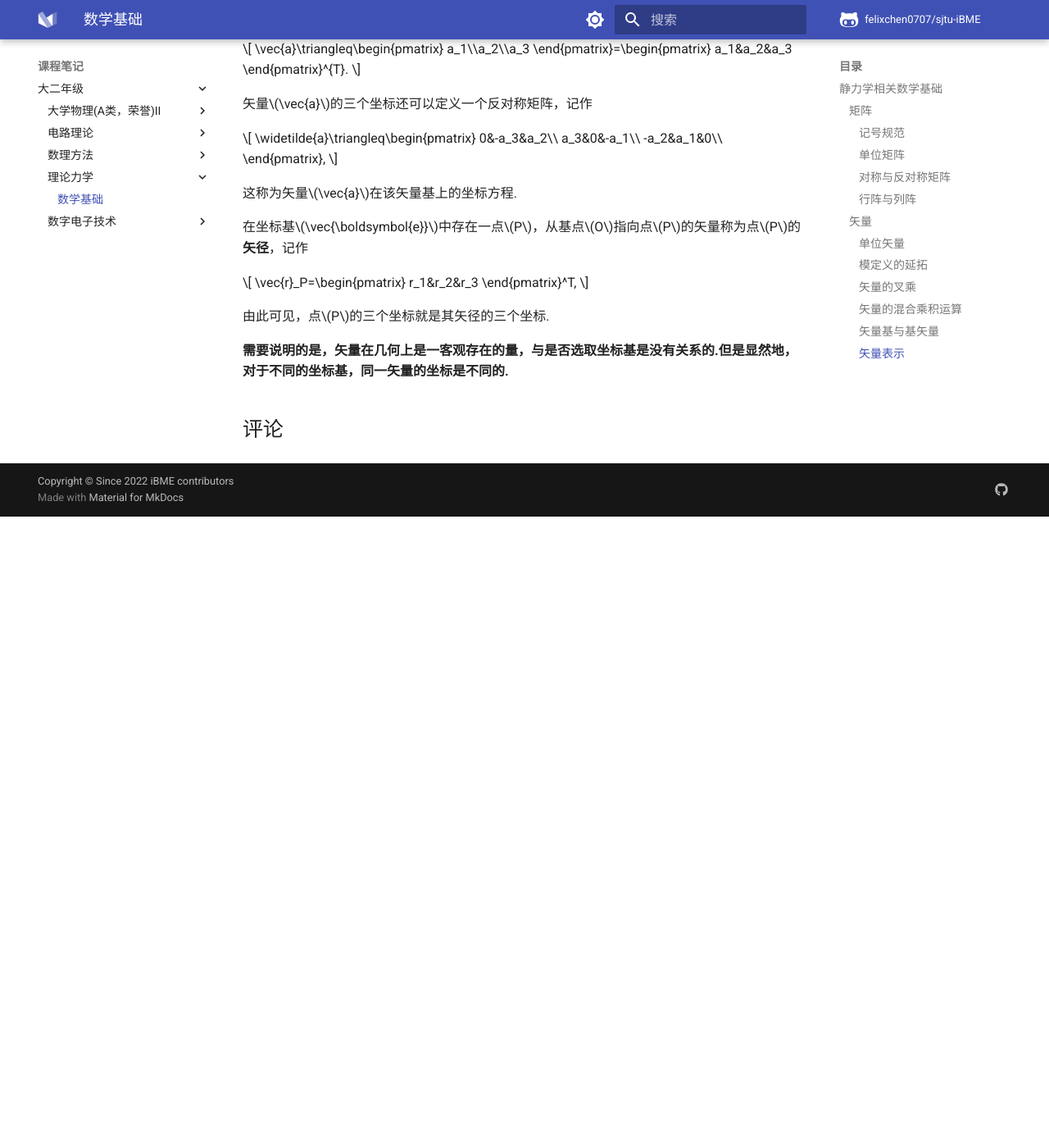
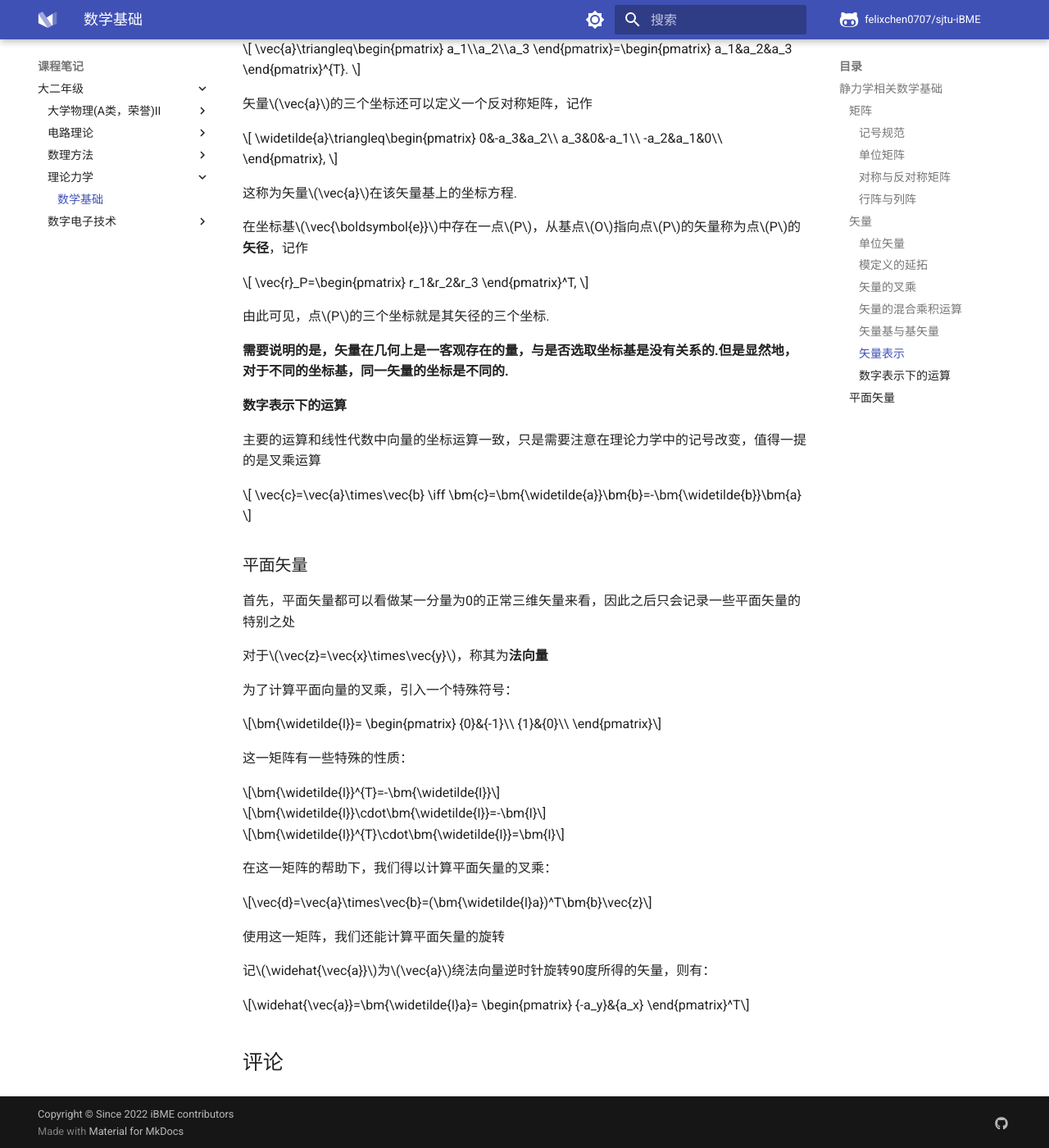
Before and after one commit to glimmeringlight/sjtu-notes, an MkDocs documentation site: the page built from docs/notes/grade2/MECH2508/001.md, in a window 1280 px wide and 1400 px high, scrolled down 2253 px. Shown: the whole window at 82% size. Built offline with MkDocs 1.6.1 and Material for MkDocs 9.7.7, drawn with Linux system fonts in a browser that asks for light colours; a script that is not in the unit is left out; comment, search, counter and statistics services are not loaded; before the commit the page ends 2883 px from its top, so only the background shows below that.

Commit message:
Update 001.md

```diff
--- a/docs/notes/grade2/MECH2508/001.md
+++ b/docs/notes/grade2/MECH2508/001.md
@@ -138,3 +138,46 @@ $$
 由此可见，点$P$的三个坐标就是其矢径的三个坐标.
 
 **需要说明的是，矢量在几何上是一客观存在的量，与是否选取坐标基是没有关系的.但是显然地，对于不同的坐标基，同一矢量的坐标是不同的.**
+
+#### 数字表示下的运算
+
+主要的运算和线性代数中向量的坐标运算一致，只是需要注意在理论力学中的记号改变，值得一提的是叉乘运算
+
+$$
+\vec{c}=\vec{a}\times\vec{b} \iff \bm{c}=\bm{\widetilde{a}}\bm{b}=-\bm{\widetilde{b}}\bm{a}
+$$
+
+### 平面矢量
+
+首先，平面矢量都可以看做某一分量为0的正常三维矢量来看，因此之后只会记录一些平面矢量的特别之处
+
+对于$\vec{z}=\vec{x}\times\vec{y}$，称其为**法向量**
+
+为了计算平面向量的叉乘，引入一个特殊符号：
+
+$$\bm{\widetilde{I}}=
+\begin{pmatrix}
+{0}&{-1}\\
+{1}&{0}\\
+\end{pmatrix}$$
+
+这一矩阵有一些特殊的性质：
+
+$$\bm{\widetilde{I}}^{T}=-\bm{\widetilde{I}}$$
+
+$$\bm{\widetilde{I}}\cdot\bm{\widetilde{I}}=-\bm{I}$$
+
+$$\bm{\widetilde{I}}^{T}\cdot\bm{\widetilde{I}}=\bm{I}$$
+
+在这一矩阵的帮助下，我们得以计算平面矢量的叉乘：
+
+$$\vec{d}=\vec{a}\times\vec{b}=(\bm{\widetilde{I}a})^T\bm{b}\vec{z}$$
+
+使用这一矩阵，我们还能计算平面矢量的旋转
+
+记$\widehat{\vec{a}}$为$\vec{a}$绕法向量逆时针旋转90度所得的矢量，则有：
+
+$$\widehat{\vec{a}}=\bm{\widetilde{I}a}=
+\begin{pmatrix}
+{-a_y}&{a_x}
+\end{pmatrix}^T$$
```
